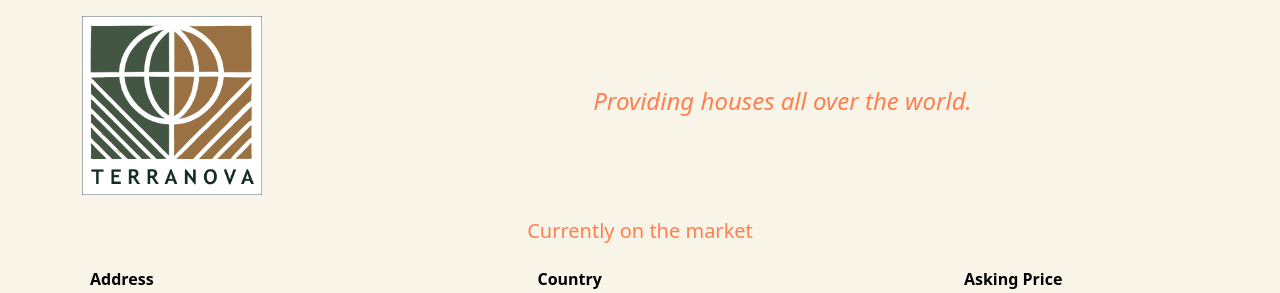
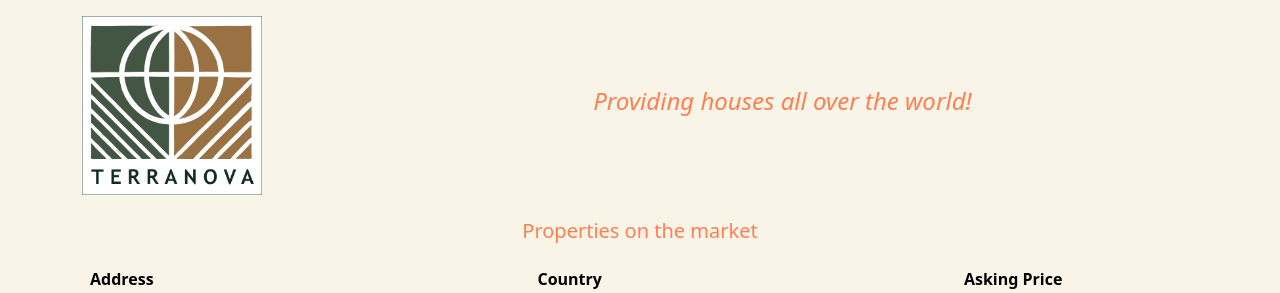
Before and after one commit to bryanleonard/terranova, a Next.js app: page / in a window 1280 px wide. Shown: the top 293 px of the page. Built offline with nearby package versions, Linux system fonts and the light colour scheme.

Commit message:
Minor cleanup

```diff
--- a/src/components/app.js
+++ b/src/components/app.js
@@ -8,7 +8,7 @@ const App = () => {
 			<Head>
 				<title>TERRANOVA</title>
 			</Head>
-			<Banner headerText="Providing houses all over the world."/>
+			<Banner>Providing houses all over the world!</Banner>
 			<HouseList />
 		</>
 	)
--- a/src/components/banner.js
+++ b/src/components/banner.js
@@ -2,14 +2,14 @@ import Image from 'next/image';
 import styles from './banner.module.scss';
 
 
-const Banner = ({headerText}) => {
+const Banner = ({children}) => {
     return (
       <header className={`row mb-4 mt-3 ${styles.contain}`}>
         <div className="col-3">
             <img src="/logo.png" alt="Terranova logo" className="img-logo" />
         </div>
         <div className={`${styles.subtitle} theme-text-color col-9 d-flex align-items-center`}>
-            <h4 className="align-middle">{headerText}</h4>
+            <h4 className="align-middle">{children}</h4>
         </div>
       </header>
     );
--- a/src/components/houseList.js
+++ b/src/components/houseList.js
@@ -43,7 +43,7 @@ const HouseList = () => {
 			<div className="row mb-2">
 				<div className="col">
 					<h5 className="theme-text-color text-center">
-						Currently on the market
+						Properties on the market
 					</h5>
 				</div>
 			</div>
@@ -60,9 +60,7 @@ const HouseList = () => {
 					</thead>
 
 					<tbody>
-						{houses.map((h) => (
-							<HouseRow key={h.id} house={h} />
-						))}
+						{houses.map(h => <HouseRow key={h.id} props={h} />)}
 					</tbody>
 				</table>
 
--- a/src/components/houseRow.js
+++ b/src/components/houseRow.js
@@ -1,13 +1,11 @@
 import formatCurrency from "../helpers/formatCurrency";
 
-const HouseRow = ({house}) => {
+const HouseRow = ( { props } ) => {
     return (
         <tr>
-            <td>{house.address}</td>
-            <td>{house.country}</td>
-            <td>{formatCurrency.format(house.price)}</td>
-            {/* <td>{house.price}</td> */}
-
+            <td>{props.address}</td>
+            <td>{props.country}</td>
+            <td>{formatCurrency.format(props.price)}</td>
         </tr>
     )
 }
```
